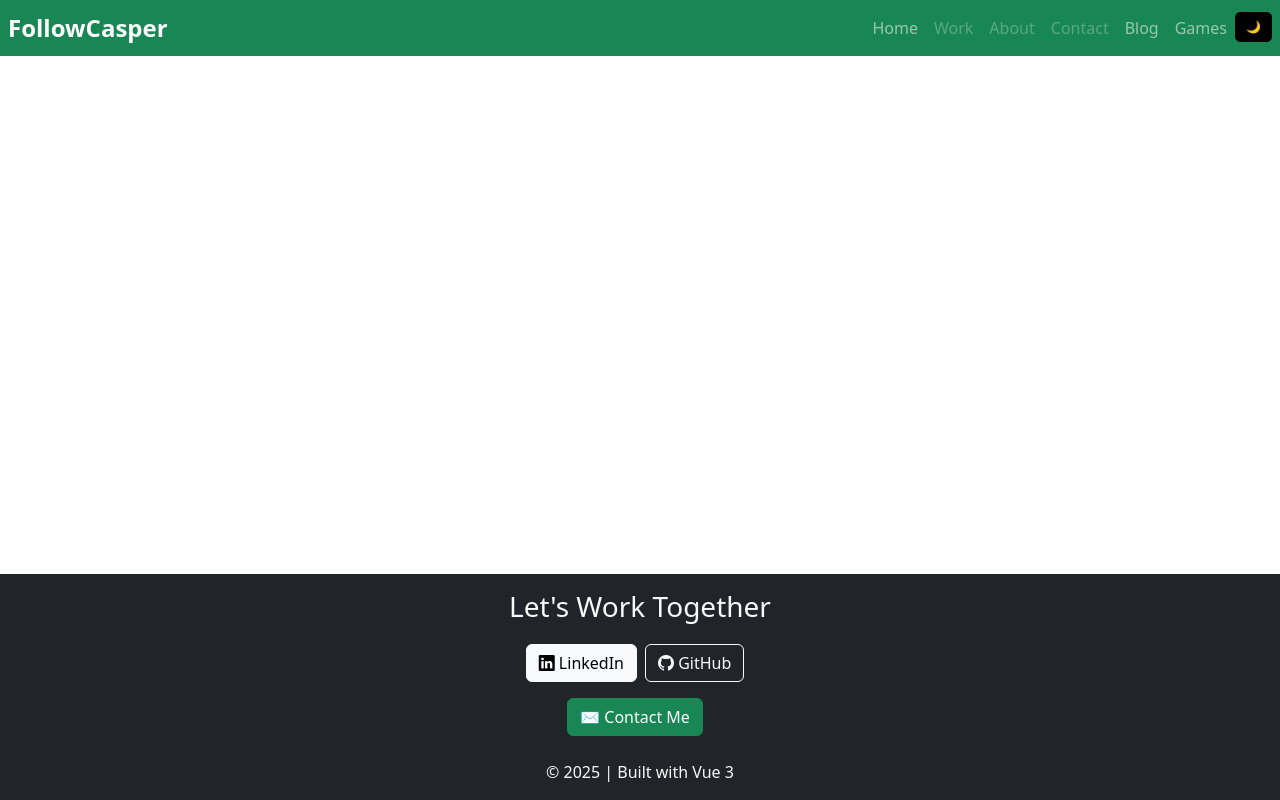
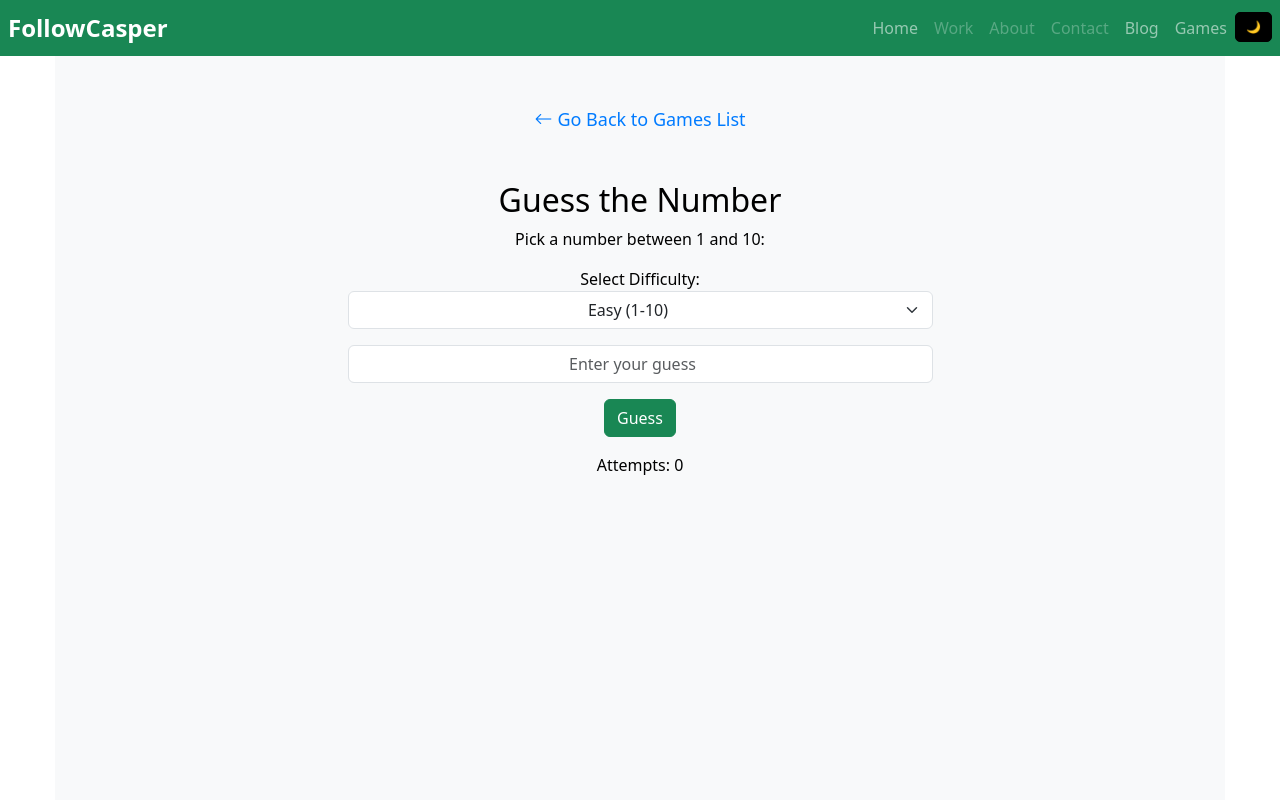
Before and after one commit to Caspec/Followcasperv2, a Vue app: page /games/guess-the-number in a window 1280 px wide. Shown: the top 800 px of the page. Built offline with nearby package versions, Linux system fonts and the light colour scheme.

Commit message:
feat: add guess game

```diff
--- a/src/assets/main.css
+++ b/src/assets/main.css
@@ -75,3 +75,13 @@ body.dark-mode .blog-intro {
     color: #000;
   }
 }
+
+.game-container {
+  background-color: #f8f9fa;
+  color: #000;
+  display: flex;
+  flex-direction: column;
+  align-items: center;
+  justify-content: flex-start;
+  min-height: 1020px;
+}
--- /dev/null
+++ b/src/components/games/GuessTheNumber/GuessTheNumber.vue
@@ -0,0 +1,141 @@
+<template>
+  <div class="game-container mt-5">
+    <div class="my-5">
+      <router-link
+        :to="{
+          path: '/games',
+          query: $route.query,
+        }"
+        class="go-back-arrow"
+      >
+        <i class="bi bi-arrow-left"></i> Go Back to Games List
+      </router-link>
+    </div>
+    <ConfettiExplosion
+      v-if="isConfettiVisible"
+      :duration="5000"
+      :angle="90"
+      :particles="100"
+      :fadeOut="true"
+    />
+    <h2>Guess the Number</h2>
+    <p>Pick a number between 1 and {{ maxNumber }}:</p>
+    <div class="game-content text-center">
+      <label for="difficulty">Select Difficulty:</label>
+      <select
+        class="form-select mb-3 w-100 mx-auto text-center"
+        v-model="difficulty"
+        @change="resetGame"
+      >
+        <option value="easy">Easy (1-10)</option>
+        <option value="medium">Medium (1-50)</option>
+        <option value="hard">Hard (1-100)</option>
+      </select>
+
+      <input
+        type="number"
+        class="form-control w-100 mx-auto text-center"
+        v-model="guess"
+        @keyup.enter="checkGuess"
+        :min="1"
+        :max="maxNumber"
+        placeholder="Enter your guess"
+      />
+      <button class="btn btn-success my-3" @click="checkGuess">Guess</button>
+
+      <p v-if="message" class="fw-bold fs-4">{{ message }}</p>
+      <p>Attempts: {{ attempts }}</p>
+
+      <button class="btn btn-primary" v-if="gameOver" @click="resetGame">Play Again</button>
+    </div>
+  </div>
+</template>
+
+<script setup lang="ts">
+import { ref, computed, onMounted } from 'vue';
+import ConfettiExplosion from 'vue-confetti-explosion';
+
+const secretNumber = ref<number | null>(null);
+const guess = ref<number | null>(null);
+const message = ref('');
+const attempts = ref(0);
+const gameOver = ref(false);
+const isConfettiVisible = ref(false);
+const difficulty = ref<'easy' | 'medium' | 'hard'>('easy');
+
+const maxNumber = computed(() => {
+  return difficulty.value === 'easy' ? 10 : difficulty.value === 'medium' ? 50 : 100;
+});
+
+function generateRandomNumber() {
+  const max = maxNumber.value;
+  return Math.floor(Math.random() * max) + 1;
+}
+
+// Does not work in composables DRY
+const disableScroll = () => {
+  document.body.style.position = 'fixed';
+  document.body.style.top = `-${window.scrollY}px`;
+  document.body.style.left = '0';
+  document.body.style.width = '100%';
+};
+
+const enableScroll = () => {
+  const scrollY = document.body.style.top;
+  document.body.style.position = '';
+  document.body.style.top = '';
+  window.scrollTo(0, parseInt(scrollY || '0') * -1);
+};
+
+const checkGuess = () => {
+  if (guess.value === null || secretNumber.value === null) {
+    return;
+  }
+
+  attempts.value++;
+
+  if (Math.abs(guess.value - secretNumber.value) <= 2 && guess.value !== secretNumber.value) {
+    message.value = 'Very close! Just a tiny bit off! 😲';
+  } else if (guess.value < secretNumber.value) {
+    message.value = 'Too low! Try higher 🚀';
+  } else if (guess.value > secretNumber.value) {
+    message.value = 'Too high! Aim lower ⬇️';
+  } else {
+    disableScroll();
+    isConfettiVisible.value = true;
+
+    setTimeout(() => {
+      isConfettiVisible.value = false;
+      enableScroll();
+    }, 4000);
+
+    message.value = `Correct! 🎉 The number was ${secretNumber.value}`;
+    gameOver.value = true;
+  }
+};
+
+onMounted(() => {
+  secretNumber.value = generateRandomNumber();
+});
+
+const resetGame = () => {
+  secretNumber.value = generateRandomNumber();
+  guess.value = null;
+  message.value = '';
+  attempts.value = 0;
+  gameOver.value = false;
+};
+</script>
+
+<style scoped>
+@media (min-width: 768px) {
+  .game-content {
+    width: 50%;
+  }
+}
+@media (max-width: 768px) {
+  .game-content {
+    width: 100%;
+  }
+}
+</style>
--- a/src/components/games/TicTacToe/TicTacToe.vue
+++ b/src/components/games/TicTacToe/TicTacToe.vue
@@ -44,6 +44,21 @@ const winner = ref<string | null>(null);
 const isDraw = computed(() => !winner.value && cells.value.every((cell) => cell !== null));
 const isConfettiVisible = ref(false);
 
+// Does not work in composables DRY
+const disableScroll = () => {
+  document.body.style.position = 'fixed';
+  document.body.style.top = `-${window.scrollY}px`;
+  document.body.style.left = '0';
+  document.body.style.width = '100%';
+};
+
+const enableScroll = () => {
+  const scrollY = document.body.style.top;
+  document.body.style.position = '';
+  document.body.style.top = '';
+  window.scrollTo(0, parseInt(scrollY || '0') * -1);
+};
+
 const checkWinner = () => {
   const winPatterns = [
     [0, 1, 2],
@@ -69,9 +84,11 @@ const handleCellClick = (index: number) => {
     cells.value[index] = currentPlayer.value;
     winner.value = checkWinner();
     if (winner.value) {
+      disableScroll();
       isConfettiVisible.value = true;
       setTimeout(() => {
         isConfettiVisible.value = false;
+        enableScroll();
       }, 4000);
     }
     if (!winner.value) {
@@ -88,16 +105,6 @@ const resetGame = () => {
 </script>
 
 <style scoped>
-.game-container {
-  background-color: #f8f9fa;
-  color: #000;
-  display: flex;
-  flex-direction: column;
-  align-items: center;
-  justify-content: flex-start;
-  min-height: 1020px;
-}
-
 .winner-message {
   height: 24px;
   line-height: 24px;
--- a/src/content/games.ts
+++ b/src/content/games.ts
@@ -23,8 +23,8 @@ export const games: Games[] = [
     id: 2,
     title: 'Guess the Number',
     date: '2025-03-21',
-    description: 'This is my first game',
-    slug: 'my-second-game',
+    description: 'This is my second game of guess the number',
+    slug: 'guess-the-number',
     imageHero: 'image2.jpg',
     tags: ['Guess', 'Game'],
   },
--- a/src/router/index.ts
+++ b/src/router/index.ts
@@ -29,6 +29,11 @@ const router = createRouter({
       name: 'games/tic-tac-toe',
       component: () => import('@/components/games/TicTacToe/TicTacToe.vue'),
     },
+    {
+      path: '/games/guess-the-number',
+      name: 'games/guess-the-number',
+      component: () => import('@/components/games/GuessTheNumber/GuessTheNumber.vue'),
+    },
   ],
 });
 
```
